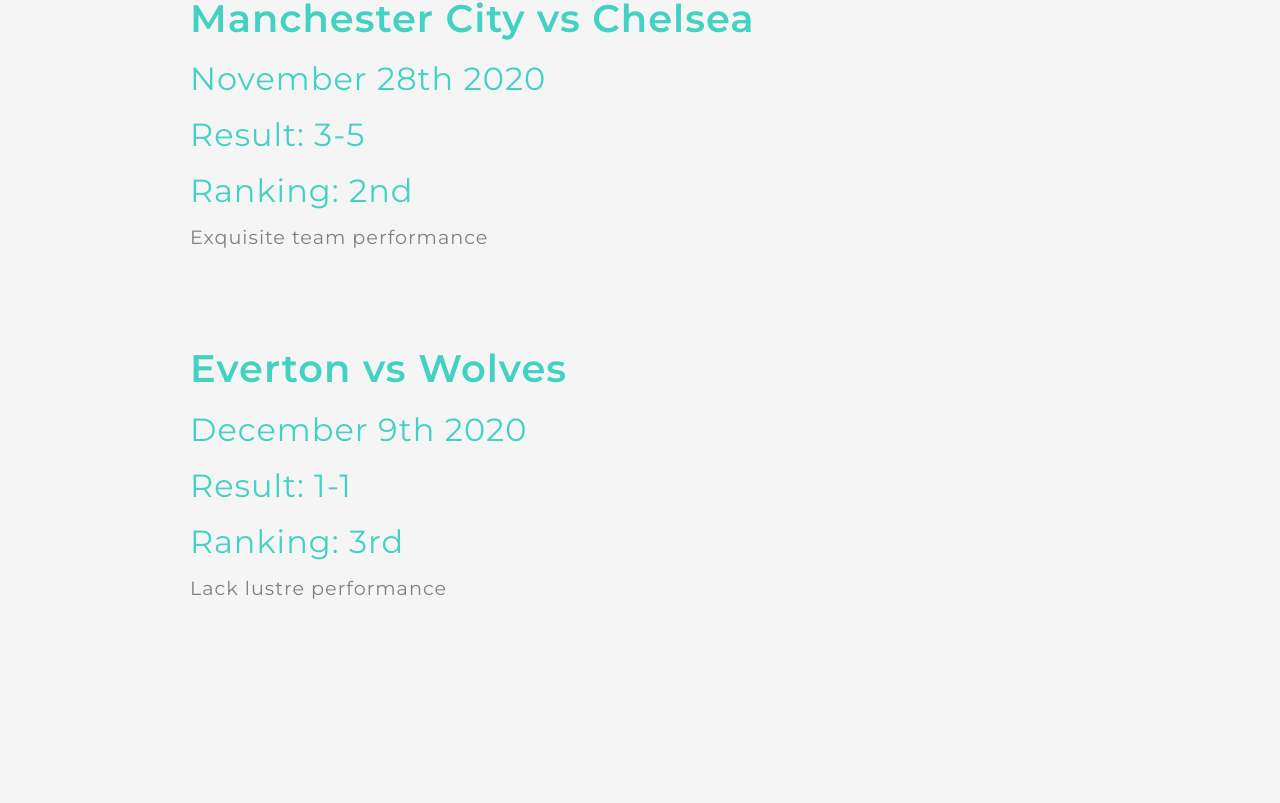
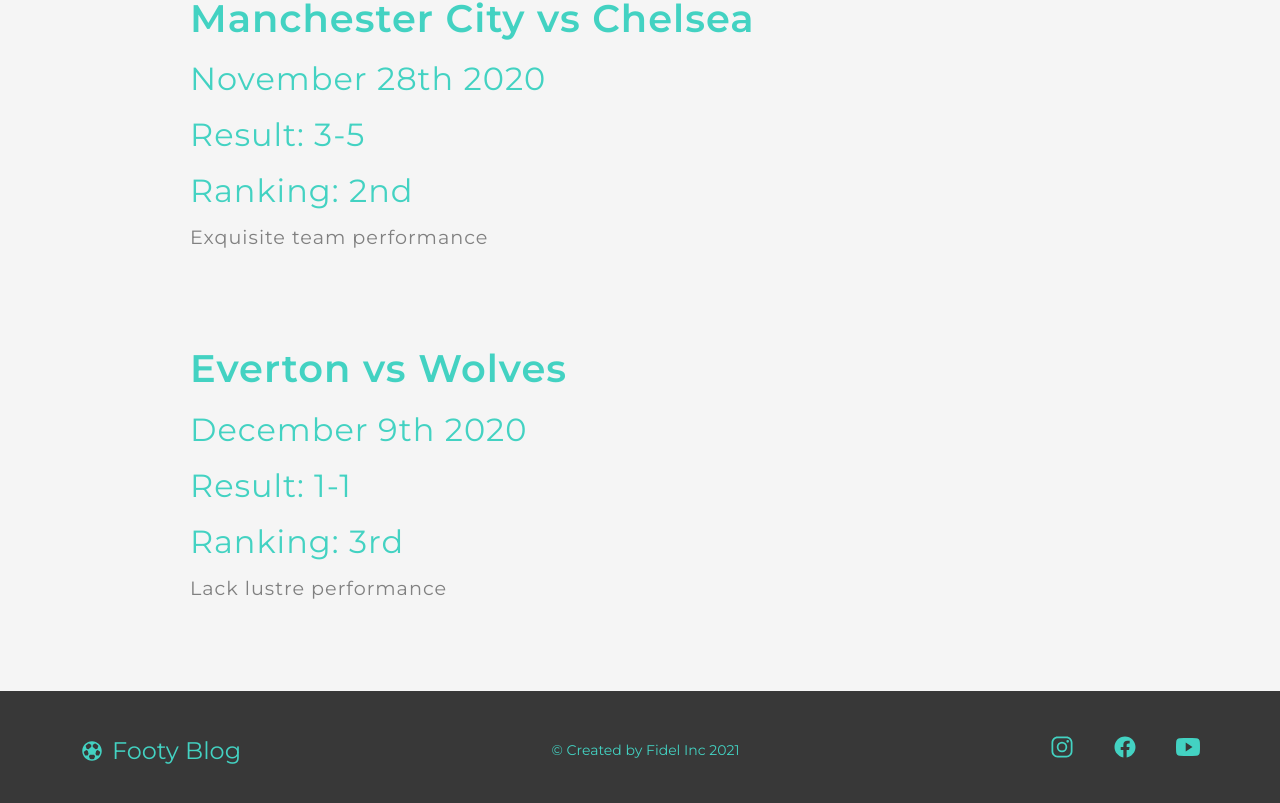
Before and after one commit to fidsta1990/toggle-theme, a React (Create React App) app: page / in a window 1280 px wide. Shown: the part 1231-2034 px from the top of the page. Before the commit the page ends 1842 px from the top, so only its background shows below. Built offline with nearby package versions, Linux system fonts and the light colour scheme.

Commit message:
added Footer component and added styling and content. Add real time date feature to copyright section

```diff
--- a/src/App.js
+++ b/src/App.js
@@ -1,6 +1,7 @@
 import React, { useState, useEffect } from "react";
 import Navbar from "./components/Navbar";
 import Article from "./components/Article";
+import Footer from "./components/Footer";
 import { posts } from "./data";
 
 const getStorageTheme = () => {
@@ -38,8 +39,13 @@
         <Navbar toggleTheme={toggleTheme} toggle={toggle} />
       </header>
       {posts.map((item) => {
-        return <Article key={item.id} {...item} />;
+        return (
+          <section className="post-wrap">
+            <Article key={item.id} {...item} />
+          </section>
+        );
       })}
+      <Footer />
     </main>
   );
 }
--- /dev/null
+++ b/src/components/Footer.jsx
@@ -0,0 +1,34 @@
+import React from "react";
+import { IoFootball } from "react-icons/io5";
+import { social } from "../data";
+
+const Footer = () => {
+  const dateYear = new Date().getFullYear();
+
+  return (
+    <footer>
+      <section className="section">
+        <div className="logo-wrap">
+          <IoFootball className="footer-logo" />
+          <span className="footer-text">Footy Blog</span>
+        </div>
+        <p>
+          © Created by Fidel Inc <span>{dateYear}</span>
+        </p>
+        <ul className="links">
+          {social.map((link, index) => {
+            return (
+              <li key={index}>
+                <a href={link.url} className="icons">
+                  {link.icon}
+                </a>
+              </li>
+            );
+          })}
+        </ul>
+      </section>
+    </footer>
+  );
+};
+
+export default Footer;
--- a/src/data.js
+++ b/src/data.js
@@ -1,6 +1,4 @@
 import {
-  IoFootball,
-  IoFootballSharp,
   IoLogoInstagram,
   IoLogoFacebook,
   IoLogoYoutube,
--- a/src/index.css
+++ b/src/index.css
@@ -44,6 +44,11 @@
   line-height: 1.5;
   font-size: 0.875rem;
   transition: all 0.3s linear;
+}
+
+ul,
+li {
+  list-style-type: none;
 }
 
 .section {
@@ -141,6 +146,10 @@
 ===============
 */
 
+.post-wrap:nth-of-type(5) {
+  margin-bottom: 5rem;
+}
+
 .posts {
   width: 90vw;
   max-width: 900px;
@@ -186,3 +195,74 @@
     font-size: 1.2rem;
   }
 }
+
+/*
+===============
+Footer
+===============
+*/
+
+footer {
+  min-height: 10vh;
+  font-family: var(--fontFam);
+  background: #383838;
+}
+
+footer .section {
+  display: flex;
+  flex-direction: column;
+  justify-content: space-between;
+  align-items: center;
+  min-height: 15vh;
+  padding: 1rem;
+}
+
+footer .footer-logo {
+  margin-right: 0.5rem;
+}
+
+.footer .footer-text {
+  margin-left: 1rem;
+}
+
+footer .links {
+  display: flex;
+  justify-content: space-between;
+  width: 100px;
+}
+
+footer .links .icons {
+  color: var(--clr-font);
+  font-size: 1rem;
+  transition: var(--trans);
+}
+
+footer .links .icons:hover {
+  color: var(--clr-bcg);
+  font-size: 1rem;
+}
+
+@media (min-width: 768px) {
+  footer .section {
+    flex-direction: row;
+  }
+
+  footer .footer-logo {
+    font-size: 1.5rem;
+  }
+  footer .footer-text{
+    font-size: 1.5rem;
+  }
+
+  footer .links {
+    width: 150px;
+  }
+
+  footer .links .icons {
+    color: var(--clr-font);
+    font-size: 1.5rem;
+    transition: var(--trans);
+  }
+
+
+}
```
